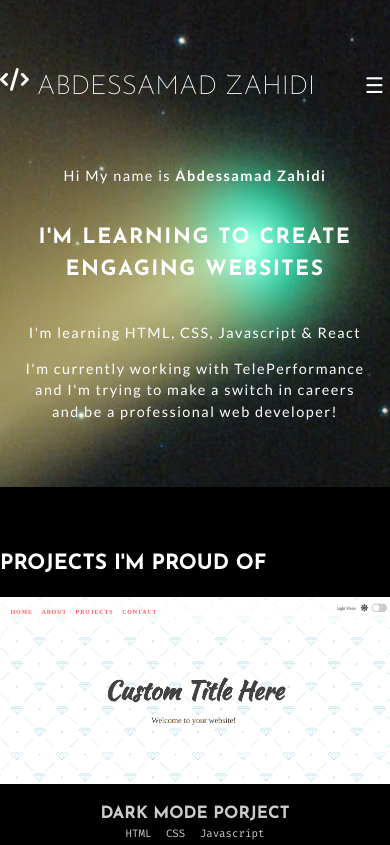
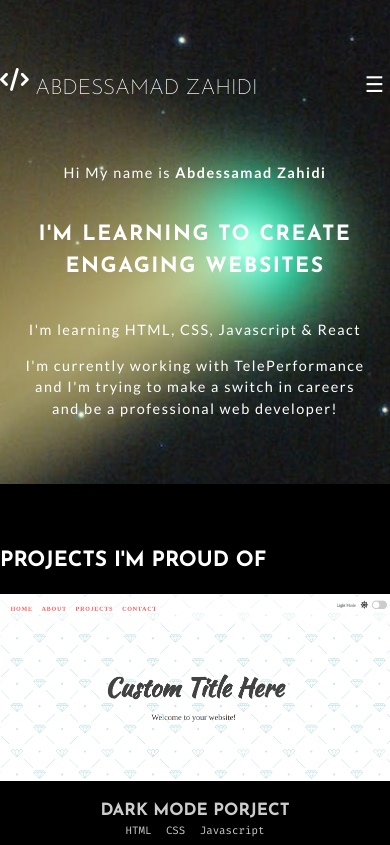
Before and after one commit to shadythegiant/Simple_CSS_Portfolio, a website: page index.html in a window 390 px wide. Shown: the top 845 px of the page. Drawn offline with Linux system fonts and the light colour scheme.

Commit message:
changing h1 size in 300px media query

```diff
--- a/sass/intro.scss
+++ b/sass/intro.scss
@@ -185,3 +185,9 @@
     }
   }
 }
+
+@media screen and (max-width: 400px) {
+  h1 {
+    font-size: var(--h2);
+  }
+}
```
Also changed, not shown: css/style.css, 1 other file.
